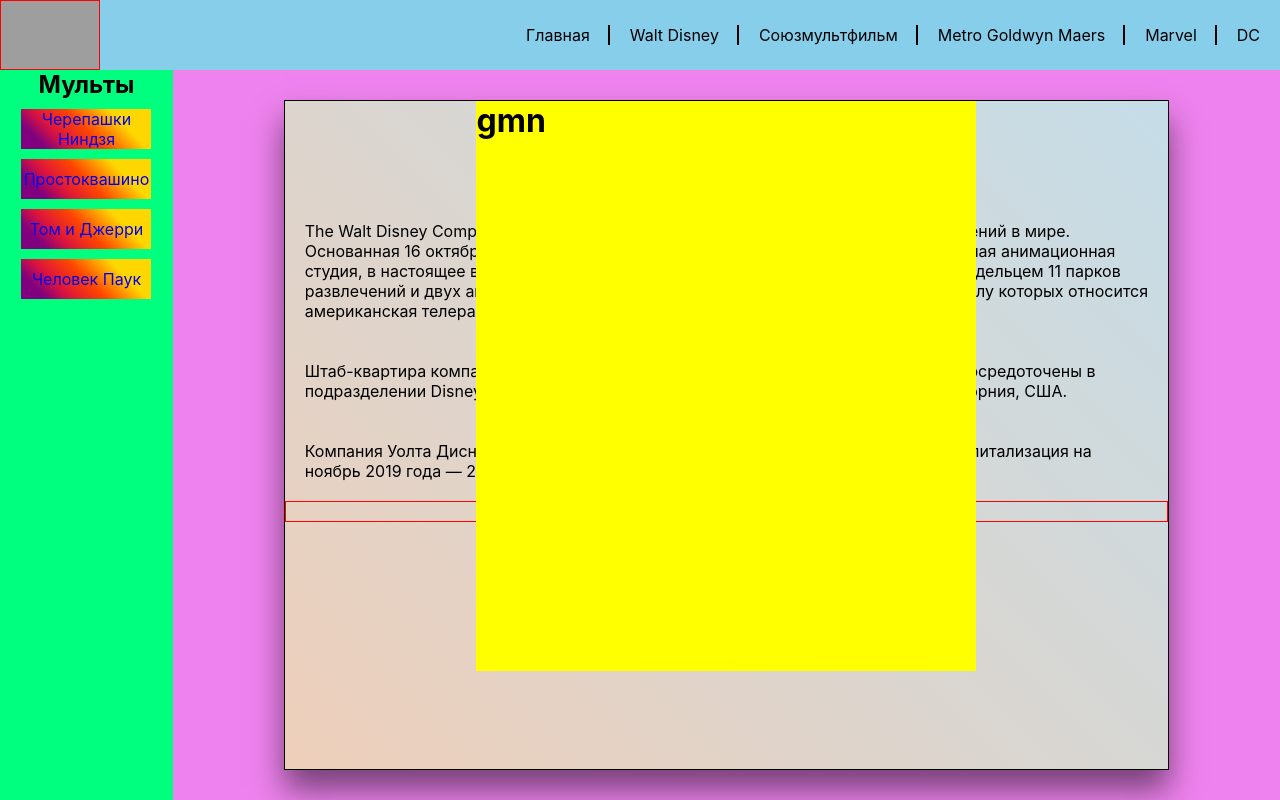
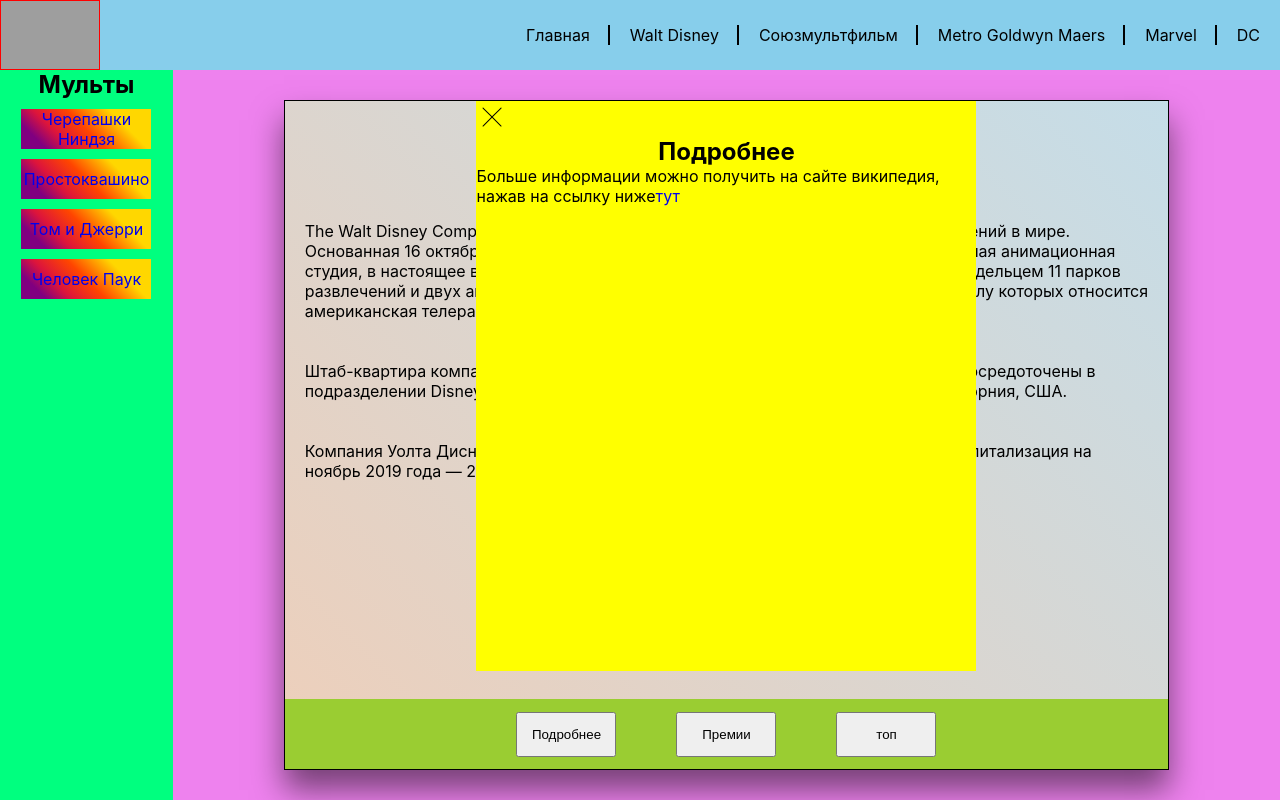
Before and after one commit to pylsar/my-cartoons, a React (Create React App) app: page /walt-disney in a window 1280 px wide. Both pictures are taken after a click on the button "Подробнее". Built offline with nearby package versions, Linux system fonts and the light colour scheme; data requests are answered from the project's data file; grey boxes are pictures that could not be loaded.

Commit message:
aboutBox

```diff
--- a/src/components/AboutBox/AboutBox.jsx
+++ b/src/components/AboutBox/AboutBox.jsx
@@ -1,11 +1,21 @@
 import React from 'react'
 
 import './AboutBox.scss'
+import closeIcon from '../../assets/img/close.svg'
 
-const AboutBox = () => {
+
+const AboutBox = ( {title, link} ) => {
+
+
+
+
     return (
         <div className="aboutBox__more">
-            <h1>gmn</h1>
+            <img src={closeIcon} alt="closeBtn"/>
+
+            <h2>{title}</h2>
+            {title==="Подробнее" || title==='Премии' ? 'Больше информации можно получить на сайте википедия, нажав на ссылку ниже' : 'Перейдя по ссылке ниже, вы увидите список ток 15 мультфильмов от компании walt disney'}
+            <a href={link} rel="nofollow" target="_blank">тут</a>
         </div>
     )
 }
--- a/src/components/AboutBox/AboutBox.scss
+++ b/src/components/AboutBox/AboutBox.scss
@@ -1,9 +1,18 @@
-.aboutBox__more {
+.aboutBox__more{
     width: 500px;
     min-height: calc(100vh - 230px);
     background-color: yellow;
     position: absolute;
     top: 0;
     left: 50%;
-    transform: translateX( -50%)
+    transform: translateX( -50%);
+    & img {
+        width: 32px;
+        height: 32px;
+        cursor: pointer;
+        &:hover{
+            transform: rotate(90deg);
+        }
+    }
+
 }
--- a/src/components/AboutWaltDisney/AboutWaltDisney.jsx
+++ b/src/components/AboutWaltDisney/AboutWaltDisney.jsx
@@ -34,12 +34,25 @@ class AboutWaltDisney extends React.Component {
 
     render(){
 
-        const more = this.state.more && <div><AboutBox /></div>
-        const prize = this.state.prize && <div><AboutBox /></div>
-        const top = this.state.top && <div><AboutBox /></div>
+        const more = this.state.more && <div><AboutBox
+        title="Подробнее"
+        link="https://ru.wikipedia.org/wiki/The_Walt_Disney_Company"
+        />
+        </div>
+        const prize = this.state.prize && <div><AboutBox
+        title="Премии"
+        link="https://ru.wikipedia.org/wiki/Список_наград_и_номинаций_Уолта_Диснея_на_премию_«Оскар»"
+        />
+        </div>
+        const top = this.state.top && <div><AboutBox
+        title="Топ"
+        link="https://way2day.com/article/multfilmy-disnej-top-15-luchshih-multikov.html"
+        />
+        </div>
 
         return (
             <div className="aboutBox">
+                <div>
                     <div className="aboutBox__header">
                     <h1>Walt Disney</h1>
                     </div>
@@ -49,6 +62,7 @@ class AboutWaltDisney extends React.Component {
                     {more}
                     {prize}
                     {top}
+                </div>
                 <div className="aboutBox__buttons">
                     <Button onClick={this.moreClick} buttonName="Подробнее"/>
                     <Button onClick={this.prizeClick} buttonName="Премии"/>
--- a/src/components/AboutWaltDisney/AboutWaltDisney.scss
+++ b/src/components/AboutWaltDisney/AboutWaltDisney.scss
@@ -2,6 +2,9 @@ $button: #469bf0;
 $whiteText: snow;
 
 .aboutBox{
+    display: flex;
+    flex-direction: column;
+    justify-content: space-between;
     position: relative;
     border: 1px solid black;
     box-shadow: 0 20px 30px rgba(0,0,0,0.5);
@@ -21,8 +24,17 @@ $whiteText: snow;
         padding: 20px;
     }
     &__buttons{
-        border: 1px solid red;
+        width: 100%;
+        height: 70px;
+        background: yellowgreen;
         display: flex;
         justify-content: center;
+        align-items: center;
+        & button {
+            width: 100px;
+            height: 45px;
+            margin-left: 30px;
+            margin-right: 30px;
+        }
     }
 }
--- a/src/index.scss
+++ b/src/index.scss
@@ -13,3 +13,10 @@ body {
   -webkit-font-smoothing: antialiased;
   -moz-osx-font-smoothing: grayscale;
 }
+
+button{
+  cursor: pointer;
+}
+h1, h2, h3, h4, h5, h6 {
+  text-align: center;
+}
```
Also changed, not shown: src/assets/img/close.svg (added). Lines whose indentation alone changed are shown as unchanged.
